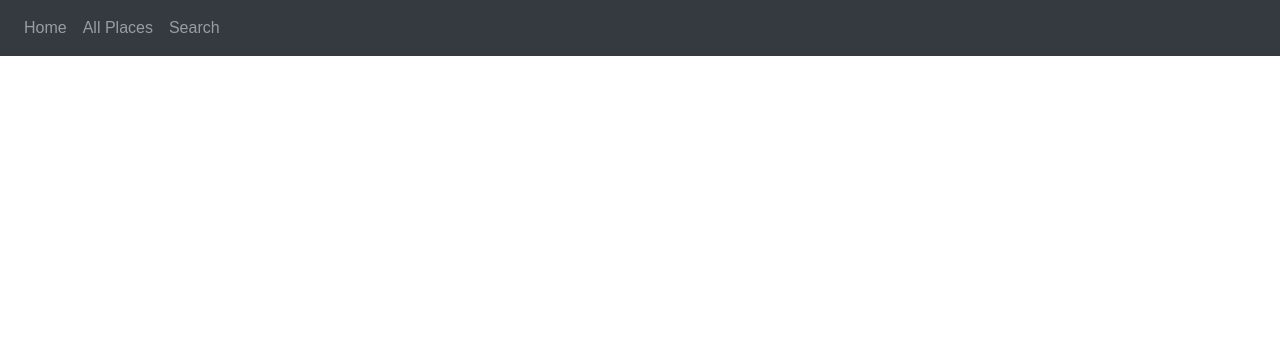
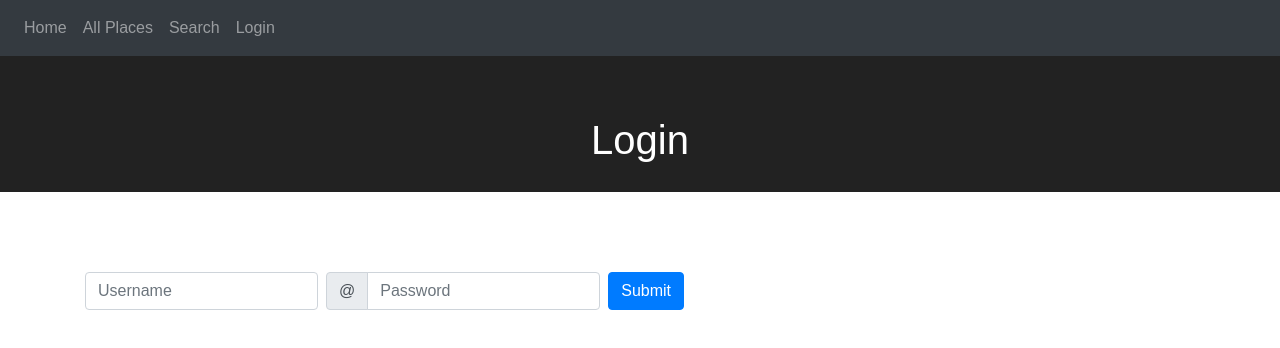
Before and after one commit to ohailstorm/lunchbot-client, a React app: page /login in a window 1280 px wide. Shown: the top 348 px of the page. Built offline with nearby package versions, Linux system fonts and the light colour scheme.

Commit message:
add login screen

```diff
--- a/src/App.js
+++ b/src/App.js
@@ -3,6 +3,7 @@ import { BrowserRouter as Router, Route } from 'react-router-dom';
 import Start from './pages/Start';
 import Search from './pages/Search';
 import ListAll from './pages/ListAll';
+import Login from './pages/Login';
 import Nav from './components/Nav';
 
 const App = () => (
@@ -12,6 +13,7 @@ const App = () => (
       <Route path="/" exact component={Start} />
       <Route path="/list/" component={ListAll} />
       <Route path="/search/" component={Search} />
+      <Route path="/login/" component={Login} />
     </div>
   </Router>
 );
--- a/src/actions.js
+++ b/src/actions.js
@@ -13,7 +13,9 @@ export const ADD_PLACE = 'ADD_PLACE';
 /*
  * other constants
  */
-const authenticate = () => {
+export const authenticate = ({ userName, password } = {}) => {
+  if (!userName || !password) return null;
+
   fetch(`${lunchbotServiceUrl}/user/auth`, {
     method: 'POST',
     cache: 'no-cache',
@@ -22,11 +24,11 @@ const authenticate = () => {
       'Content-Type': 'application/json'
     },
     mode: 'cors',
-    body: JSON.stringify({ userName: 'Oscar', password: 'reggev-master' })
+    body: JSON.stringify({ userName, password })
   })
     .then(res => res.json())
     .then(res => {
-      this.setState({ token: res.token });
+      console.log('RES', res);
       localStorage.setItem('token', res.token);
     });
 };
--- a/src/components/PageWrapper.js
+++ b/src/components/AppWrapper.js
@@ -1,6 +1,7 @@
 import React from 'react';
+import styles from '../pages/Start.css';
 
-export const PageWrapper = ({ styles = {}, title, children }) => (
+export const AppWrapper = ({ title, children }) => (
   <div className={styles.App}>
     <header className={styles['App-header']}>
       <h1 className={styles['App-title']}>{title}</h1>
@@ -9,4 +10,4 @@ export const PageWrapper = ({ styles = {}, title, children }) => (
   </div>
 );
 
-export default PageWrapper;
+export default AppWrapper;
--- a/src/components/Nav.js
+++ b/src/components/Nav.js
@@ -19,6 +19,11 @@ const Nav = () => (
           Search
         </Link>
       </li>
+      <li className="navbar-item">
+        <Link className="nav-link" to="/login/">
+          Login
+        </Link>
+      </li>
     </ul>
   </nav>
 );
--- a/src/pages/ListAll.js
+++ b/src/pages/ListAll.js
@@ -2,7 +2,7 @@ import React, { Component } from 'react';
 import { connect } from 'react-redux';
 import { loadAllSuggestions } from '../actions';
 import PlacesList from '../components/PlacesList';
-import PageWrapper from '../components/PageWrapper';
+import AppWrapper from '../components/AppWrapper';
 import styles from '../pages/Start.css';
 
 class ListAll extends Component {
@@ -13,9 +13,9 @@ class ListAll extends Component {
   render() {
     const { list } = this.props;
     return (
-      <PageWrapper styles={styles}>
+      <AppWrapper styles={styles}>
         <PlacesList list={list} />
-      </PageWrapper>
+      </AppWrapper>
     );
   }
 }
--- /dev/null
+++ b/src/pages/Login.js
@@ -0,0 +1,69 @@
+import React, { Component } from 'react';
+import PropTypes from 'prop-types';
+import { authenticate } from '../actions';
+import AppWrapper from '../components/AppWrapper';
+
+export class Login extends Component {
+  static propTypes = {
+    prop: PropTypes
+  };
+
+  constructor(props) {
+    super(props);
+    this.state = {
+      userName: '',
+      password: ''
+    };
+  }
+  handleChange(e) {
+    const name = e.target.name;
+    const value = e.target.value;
+    this.setState({ [name]: value });
+  }
+  render() {
+    const { userName, password } = this.state;
+    return (
+      <AppWrapper title="Login">
+        <div className="form-inline">
+          <label className="sr-only" htmlFor="inlineFormInputName2">
+            Name
+          </label>
+          <input
+            type="text"
+            className="form-control mb-2 mr-sm-2"
+            id="inlineFormInputName2"
+            placeholder="Username"
+            name="userName"
+            value={this.state.userName}
+            onChange={e => this.handleChange(e)}
+          />
+          <label className="sr-only" htmlFor="inlineFormInputGroupUsername2">
+            Username
+          </label>
+          <div className="input-group mb-2 mr-sm-2">
+            <div className="input-group-prepend">
+              <div className="input-group-text">@</div>
+            </div>
+            <input
+              type="text"
+              className="form-control"
+              id="inlineFormInputGroupUsername2"
+              placeholder="Password"
+              name="password"
+              value={this.state.password}
+              onChange={e => this.handleChange(e)}
+            />
+          </div>
+          <button
+            className="btn btn-primary mb-2"
+            onClick={() => authenticate({ userName, password })}
+          >
+            Submit
+          </button>
+        </div>
+      </AppWrapper>
+    );
+  }
+}
+
+export default Login;
--- a/src/pages/Search.js
+++ b/src/pages/Search.js
@@ -3,7 +3,7 @@ import { connect } from 'react-redux';
 import SearchResults from '../components/SearchResults';
 import SearchBox from '../components/SearchBox';
 import styles from '../pages/Start.css';
-import PageWrapper from '../components/PageWrapper';
+import AppWrapper from '../components/AppWrapper';
 import { search, addPlace } from '../actions';
 const lunchbotServiceUrl = 'https://lunchbot.tips';
 
@@ -60,7 +60,7 @@ class Search extends Component {
   render() {
     const { error, searchResults, addPlace } = this.props;
     return (
-      <PageWrapper styles={styles} title="Search">
+      <AppWrapper styles={styles} title="Search">
         <div className={`${styles.content} container`}>
           <div className="row">
             <div
@@ -86,7 +86,7 @@ class Search extends Component {
             </div>
           </div>
         </div>
-      </PageWrapper>
+      </AppWrapper>
     );
   }
 }
--- a/src/pages/Start.js
+++ b/src/pages/Start.js
@@ -3,7 +3,7 @@ import { connect } from 'react-redux';
 import styles from './Start.css';
 import { loadCurrentSuggestions } from '../actions';
 import SingleSuggestion from '../components/SingleSuggestion';
-import PageWrapper from '../components/PageWrapper';
+import AppWrapper from '../components/AppWrapper';
 // import shuffle from "../utils/shuffle";
 
 const lunchbotServiceUrl = 'https://lunchbot.tips';
@@ -54,7 +54,7 @@ class Start extends Component {
     const { suggestionNumber } = this.state;
     const place = places && places[suggestionNumber % places.length];
     return (
-      <PageWrapper title="Lunchbot" styles={styles}>
+      <AppWrapper title="Lunchbot" styles={styles}>
         <div className={`${styles.content} container`}>
           {place && <SingleSuggestion place={place} />}
           <button
@@ -69,7 +69,7 @@ class Start extends Component {
             NEXT
           </button>
         </div>
-      </PageWrapper>
+      </AppWrapper>
     );
   }
 }
```
